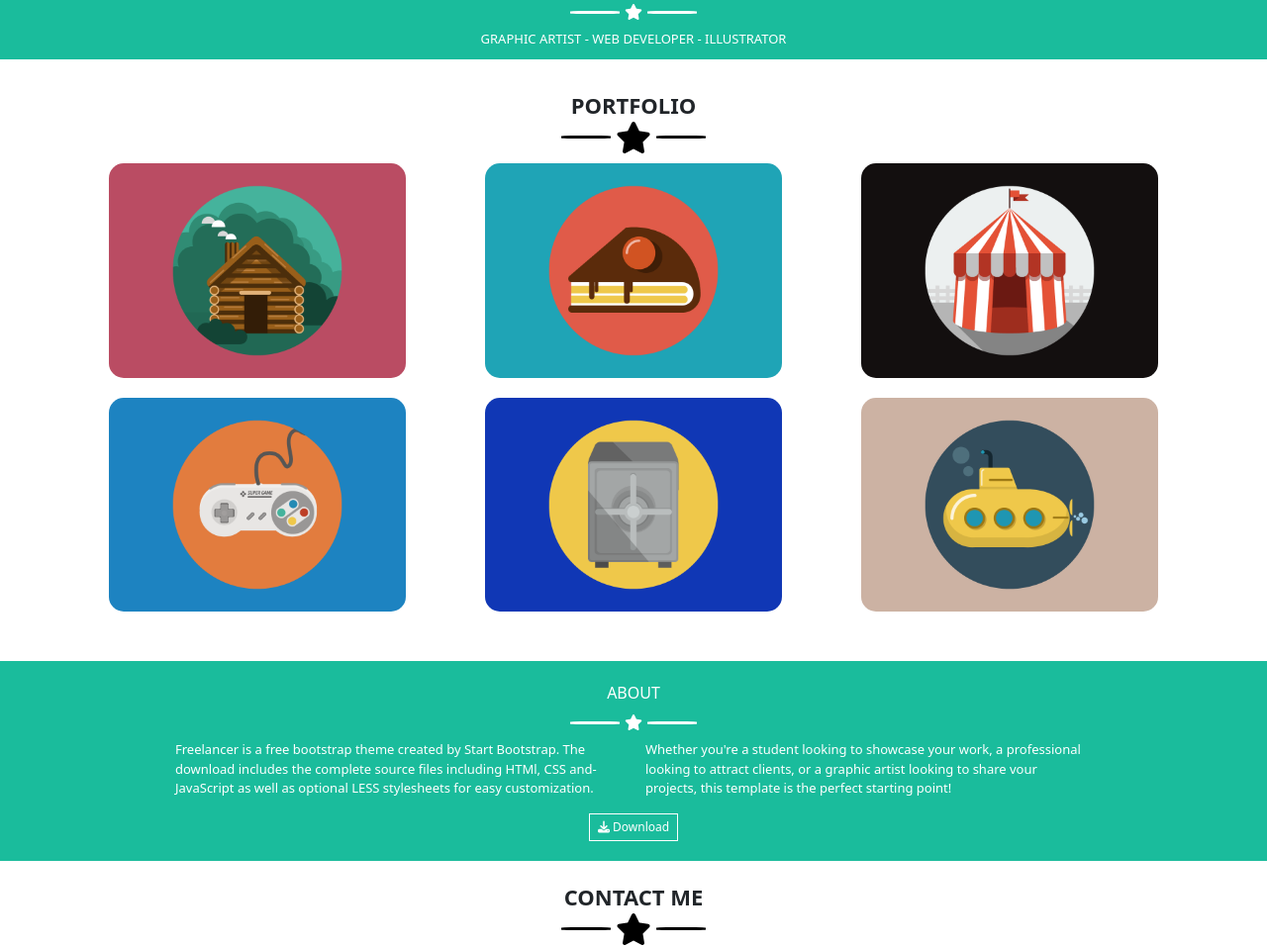
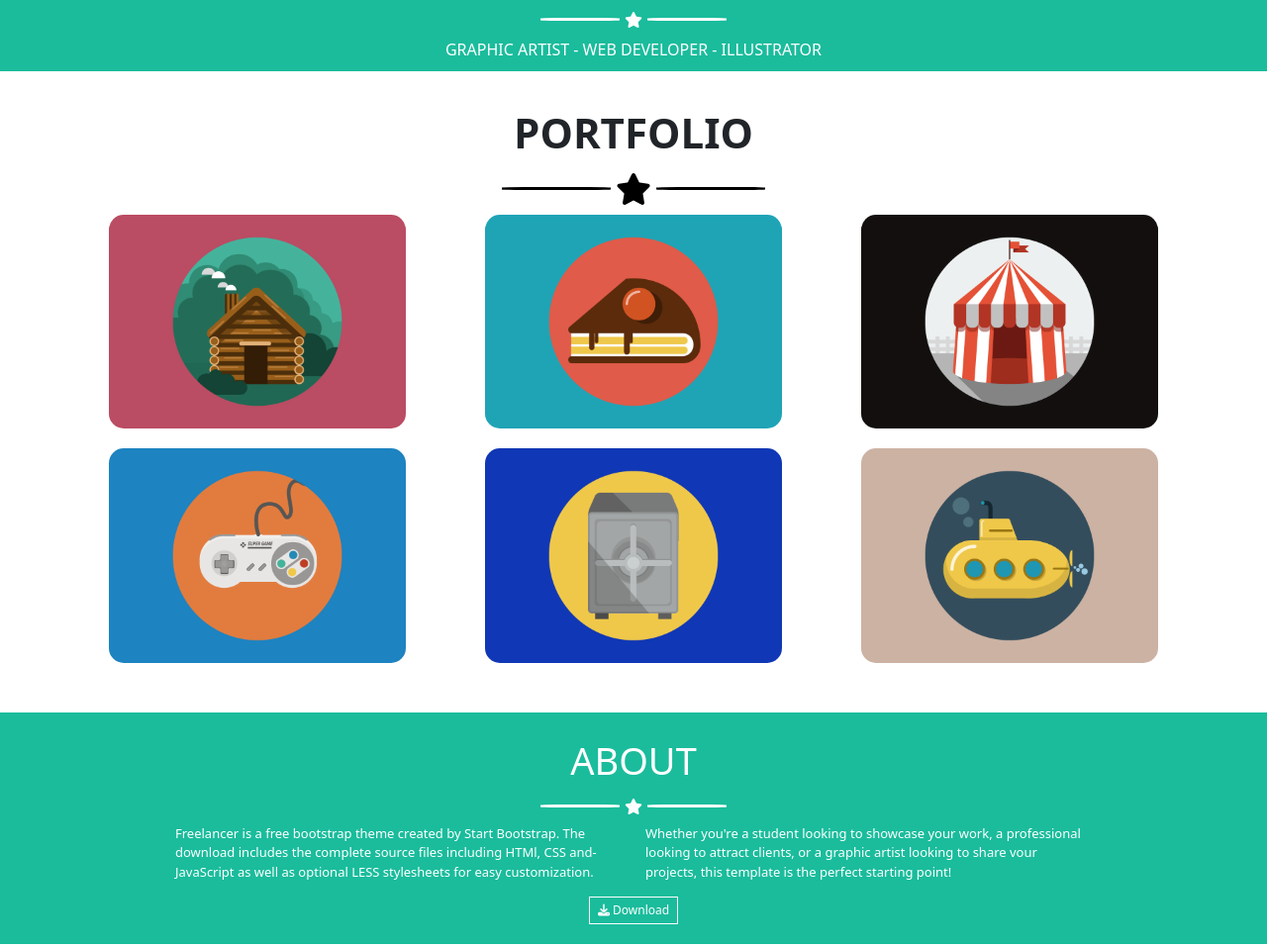
Before and after one commit to albyschianni/html-css-bootstrap-freelancer, a plain HTML site: page index.html in a window 1280 px wide. Shown: the part 280-1237 px from the top of the page at 99% size. Drawn offline with nearby package versions, Linux system fonts and the light colour scheme.

Commit message:
v. 3 final

```diff
--- a/css/style.css
+++ b/css/style.css
@@ -120,6 +120,18 @@ h1 {
     }
 }
 
+/*********** desktop version ***********/
+
+@media screen and (min-width:992px) {
+    h1 {
+        font-size: 38px;
+    }
+    .text-skill {
+        font-size: 16px;
+    }
+}
+
+
 /* <!-- SECTION PORTFOLIO --> */
 
 .portfolio {
@@ -134,12 +146,27 @@ h1 {
     width: 400px;
     border-radius: 15px;
 }
+.portfolio-text {
+    font-size: 25px;
+    font-weight: bold;
+    text-align: center;
+    margin-bottom: 10px;
+}
+.indent-portfolio {
+    height: 3px;
+    background-color: black;
+    width: 85px;
+    border-radius: 20%;
+  }
 
 /*********** tablet version ***********/
 
 @media screen and (min-width:768px) {
     .img-portfolio {
         width: 350px;
+    }
+    .portfolio-text {
+        font-size: 32px;
     }
 }
 
@@ -148,6 +175,12 @@ h1 {
 @media screen and (min-width:992px) {
     .img-portfolio {
         width: 300px;
+    }
+    .portfolio-text {
+        font-size: 42px;
+    }
+    .indent-portfolio {
+        width: 110px;
     }
 }
 
@@ -168,6 +201,7 @@ h1 {
     text-align: center;
     color: white;
     margin-bottom: 10px;
+    font-size: 20px;
 }
 .fa-download {
     color: white;
@@ -183,6 +217,26 @@ h1 {
     border: 1px solid;
     padding: 4px 8px;
 }
+
+/*********** tablet version ***********/
+
+@media screen and (min-width:768px) {
+    .about-intro {
+        font-size: 26px;
+    }
+}
+
+/*********** desktop version ***********/
+
+@media screen and (min-width:992px) {
+    .about-intro {
+        font-size: 38px;
+    }
+    .indent {
+        width: 80px;
+    }
+}
+
 
 /* <!-- SECTION CONTACT ME --> */
 
@@ -225,6 +279,27 @@ h1 {
     color: black;
 }
 
+/*********** tablet version ***********/
+
+@media screen and (min-width:768px) {
+    .contactme-intro {
+        font-size: 26px;
+    }
+}
+
+/*********** desktop version ***********/
+
+@media screen and (min-width:992px) {
+    .contactme-intro {
+        font-size: 38px;
+    }
+    .indent2 {
+        width: 110px;
+    }
+}
+
+
+
 /* <!-- SECTION CONTACTS --> */
 
 .contacts {
@@ -261,6 +336,10 @@ h1 {
     font-size: 14px;
     margin-bottom: 30px;
 }
+.link-bootstrap {
+    text-decoration: none;
+    color: #1abc9c;
+}
 
 /* FOOTER */
 footer {
--- a/index.html
+++ b/index.html
@@ -70,11 +70,11 @@
         <!-- SECTION PORTFOLIO -->
         <section class="portfolio">
             <div class="">
-                <div class="contactme-intro">PORTFOLIO</div>
+                <div class="portfolio-text">PORTFOLIO</div>
                 <div class="item-star2">
-                    <div class="indent2"></div>
+                    <div class="indent-portfolio"></div>
                     <i class="fa-solid fa-star fa-2x blackstar"></i>
-                    <div class="indent2"></div>
+                    <div class="indent-portfolio"></div>
                 </div>
             </div>
             <div class="container">
@@ -231,7 +231,7 @@
 
                     <div class="offset-2 col-8 offset-md-0 col-md-4">
                         <div class="intro-contacts">ABOUT FREELANCER</div>
-                        <div class="text-contacts">Freelance is a free to use, open source Bootstrap theme created by Start Bootstrap</div>
+                        <div class="text-contacts">Freelance is a free to use, open source Bootstrap theme created by <a class="link-bootstrap" href="https://getbootstrap.com/docs/5.2/getting-started/introduction/">Start Bootstrap</a></div>
                     </div>
 
                 </div>
```
